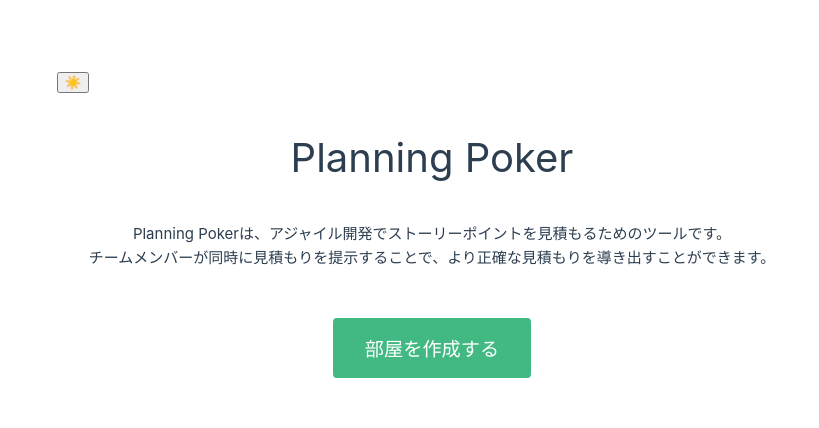
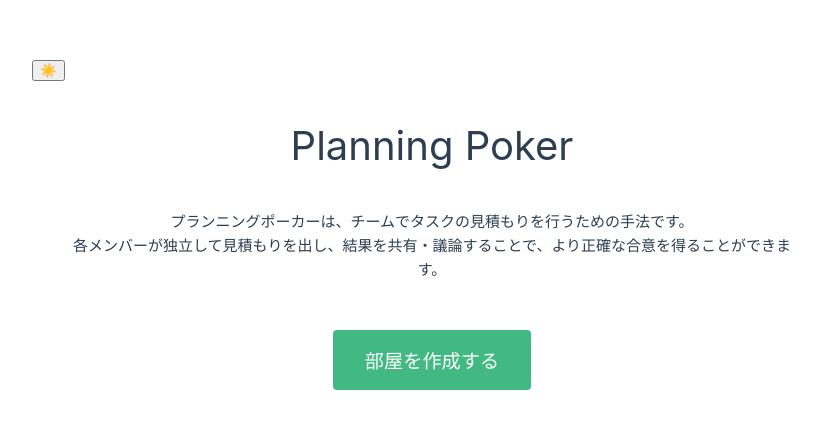
Before and after one commit to m-daichi1219/planning-porker-app, a Vue app in the folder apps/frontend/: page / in a window 1280 px wide. Shown: the part 160-588 px from the top of the page, without its empty margins (208-1027 px from the left). Built offline with nearby package versions, Linux system fonts and the light colour scheme.

Commit message:
CreateRoomコンポーネントのモック提供方法を修正し、説明文を更新

```diff
--- a/apps/frontend/src/views/CreateRoom.vue
+++ b/apps/frontend/src/views/CreateRoom.vue
@@ -3,9 +3,9 @@
     <h1 class="title">Planning Poker</h1>
 
     <div class="description">
-      <p>Planning Pokerは、アジャイル開発でストーリーポイントを見積もるためのツールです。</p>
+      <p>プランニングポーカーは、チームでタスクの見積もりを行うための手法です。</p>
       <p>
-        チームメンバーが同時に見積もりを提示することで、より正確な見積もりを導き出すことができます。
+        各メンバーが独立して見積もりを出し、結果を共有・議論することで、より正確な合意を得ることができます。
       </p>
     </div>
 
@@ -24,7 +24,7 @@
 import { inject } from 'vue'
 // import { useCreateRoom as defaultUseCreateRoom } from "@/composables/room/useCreateRoom";
 
-const useCreateRoom = inject("useCreateRoom");
+const useCreateRoom = inject('useCreateRoom')
 const { isLoading, error, createRoom } = useCreateRoom()
 </script>
 
```
Also changed, not shown: 1 other file (tests, documents, lock files or other folders).
